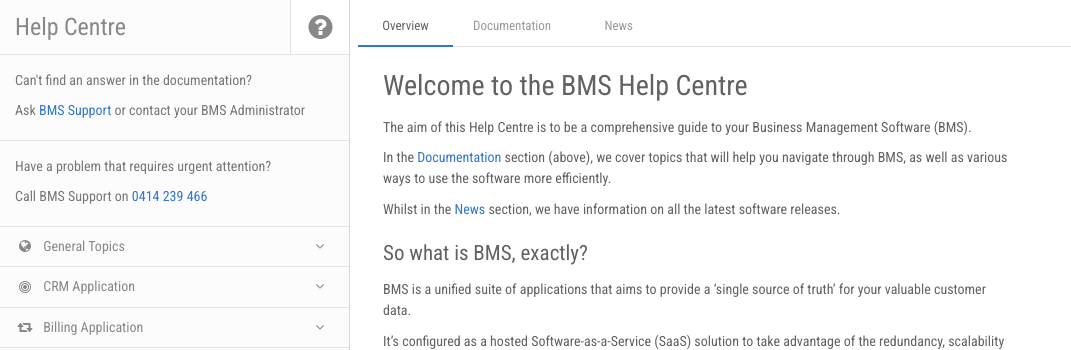
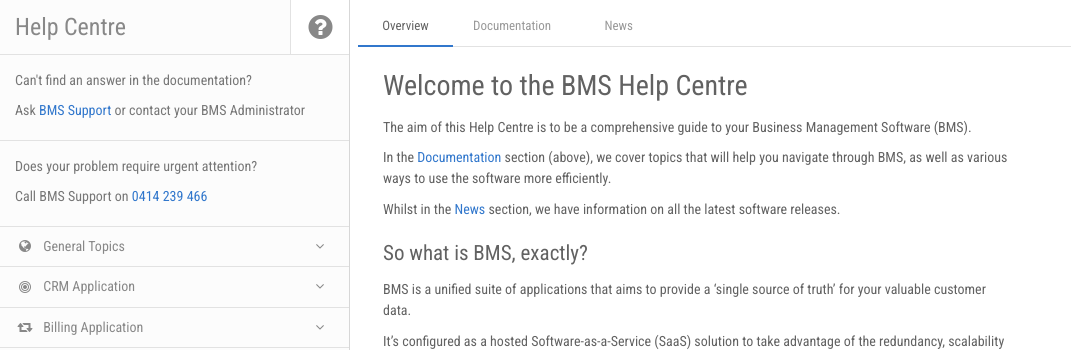
Before and after one commit to ambit/bms-support, a Jekyll site: the page built from index.md, in a window 1280 px wide. Shown: the top 350 px of the page, without its empty margins (0-1071 px from the left). Built offline with Jekyll 4.4.1, drawn with Linux system fonts in a browser that asks for light colours; nearby versions of some CDN libraries.

Commit message:
Update wording

```diff
--- a/_includes/docs_contents.html
+++ b/_includes/docs_contents.html
@@ -12,7 +12,7 @@
       </li>
     </ul>
     <ul class="top">
-      <li>Have a problem that requires urgent attention?</li>
+      <li>Does your problem require urgent attention?</li>
       <li>
         Call BMS Support on <a class="noRedirect" href="tel://0414239466" target="_blank">0414 239 466</a>
       </li>
```
